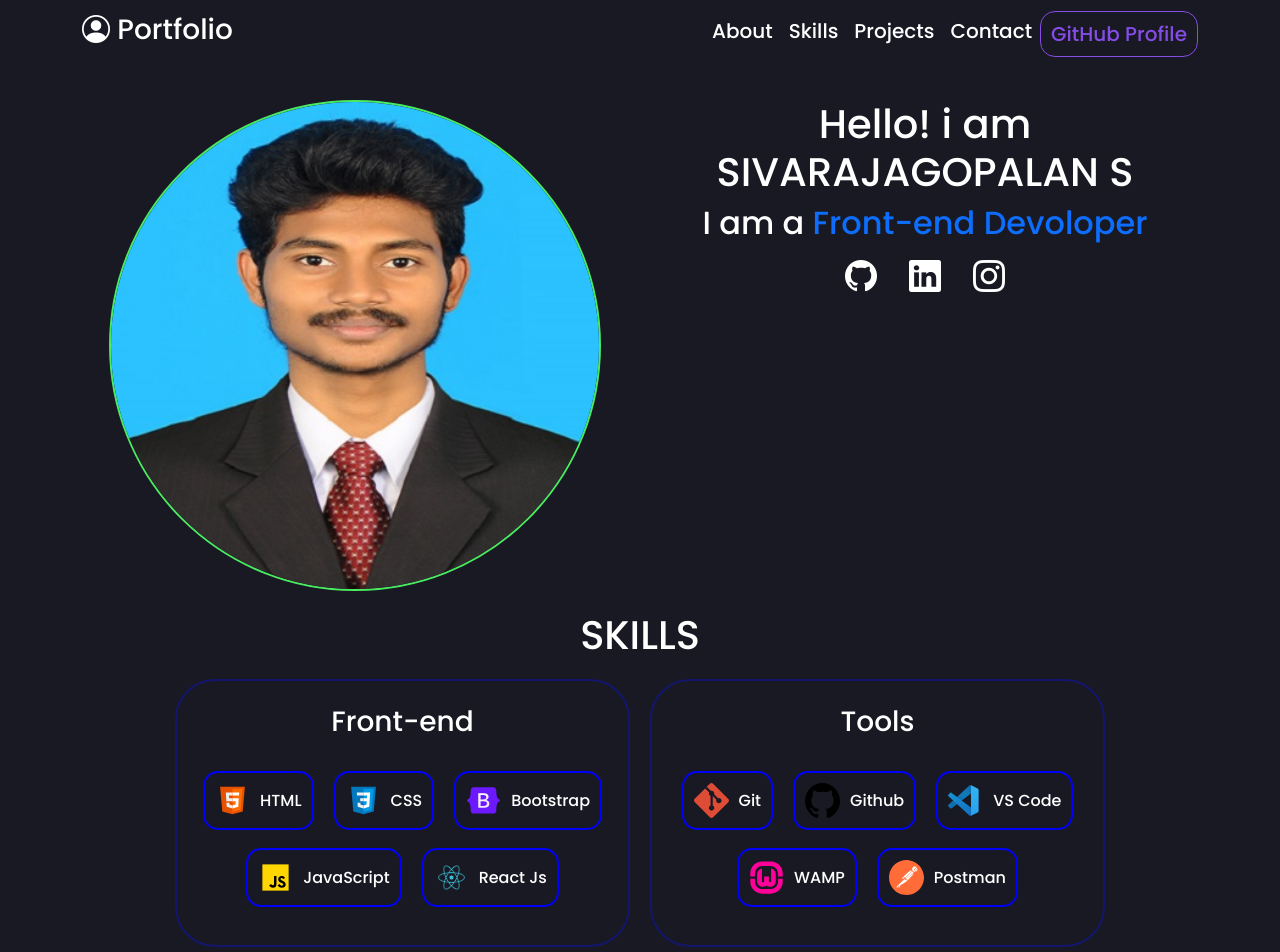
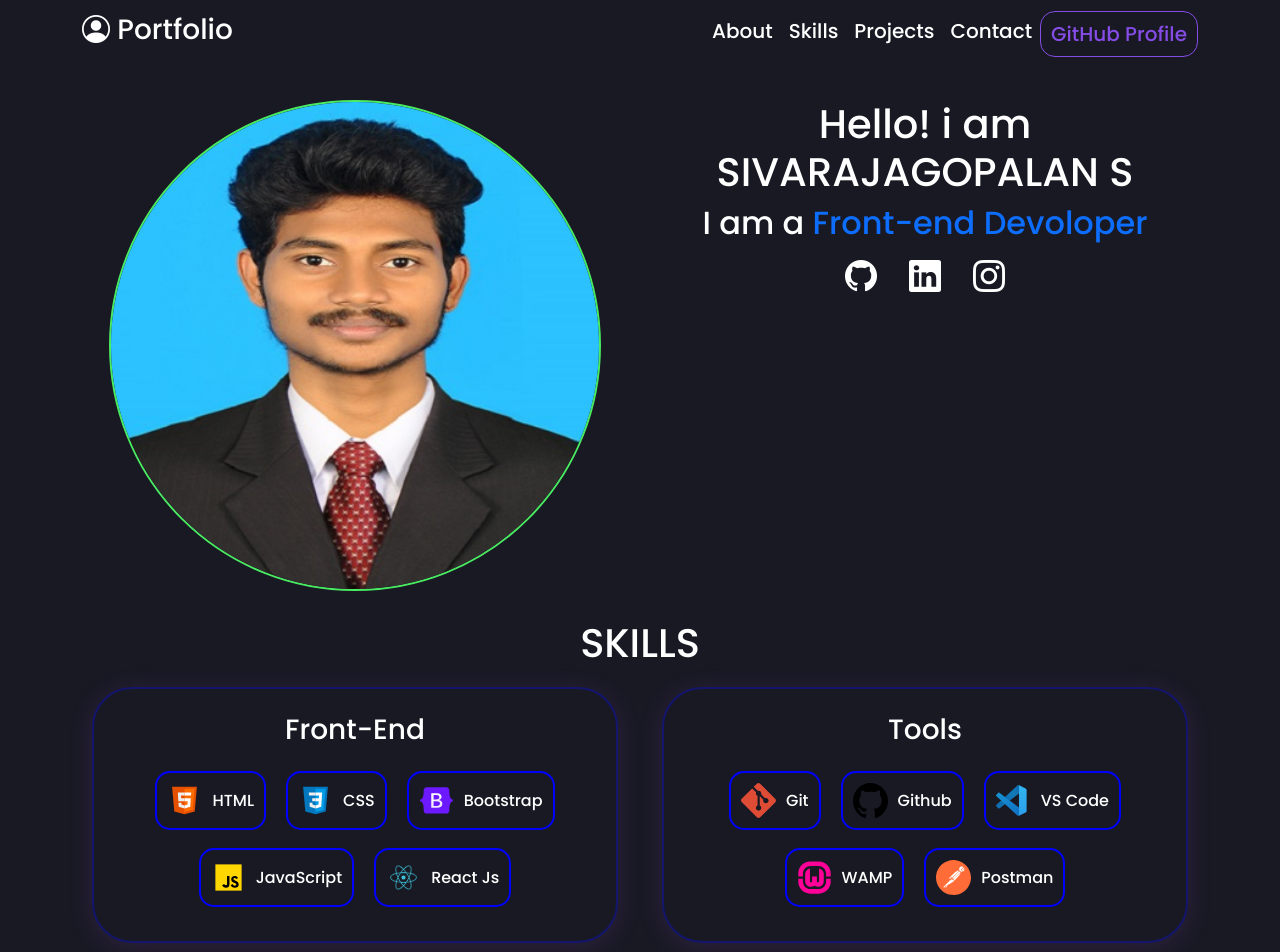
Before and after one commit to sivarajagopalans/My-Portfolio, a React (Create React App) app: page / in a window 1280 px wide. Shown: the top 952 px of the page. Built offline with nearby package versions, Linux system fonts and the light colour scheme.

Commit message:
edit skills component

```diff
--- a/src/App.js
+++ b/src/App.js
@@ -31,7 +31,7 @@ function App() {
     }, 1500);
   }, []);
   return (
-    <div className='' style={{ background: "rgb(25, 25, 36)" }}>
+    <div style={{ background: "rgb(25, 25, 36)" }}>
 
       {/* -------------preloader------------ */}
 
@@ -49,24 +49,7 @@ function App() {
 
       {/* ---------Skills---------- */}
 
-      <Container className='d-flex flex-column justify-content-center pt-3 align-items-center' id='skills'>
-        <h3 className=' h1 text-white d-flex justify-content-center py-1' >SKILLS</h3>
-        <Row className=' my-2 justify-content-center' >
-          <Col style={{ paddingLeft: "0px", paddingRight: "0px" }} className=''
-            md={6} sm={9} lg={6} xl={5} xxl={5}>
-            <Skills skill="Front-end" s1={htmllogo} s1t='HTML' s2={csslogo} s2t='CSS'
-              s3={bootstraplogo} s3t='Bootstrap' s4={javascriptlogo}
-              s4t='JavaScript'
-              s5={reactlogo} s5t='React Js' />
-          </Col>
-          <Col style={{ paddingLeft: "0px", paddingRight: "0px" }}
-            md={6} sm={9} lg={6} xl={5} xxl={5}>
-            <Skills skill='Tools' s1={gitlogo} s1t='Git' s2={githublogo} s2t='Github'
-              s3={vscodelogo} s3t='VS Code' s4={wamplogo} s4t='WAMP' s5={postmanlogo} s5t='Postman' />
-          </Col>
-
-        </Row>
-      </Container>
+      <Skills />
 
       {/* ----------project--------- */}
       <Container id='projects'>
@@ -90,14 +73,14 @@ function App() {
       {/* -----contact----- */}
 
 
-      <Contact/>
+      <Contact />
 
       {/* --------footer------- */}
       <div className=''>
         <Footer />
       </div>
 
-    </div>
+    </div >
   );
 }
 
--- a/src/components/Skills.jsx
+++ b/src/components/Skills.jsx
@@ -1,26 +1,69 @@
 import React from 'react'
 import './css/skills.css'
+import { Col, Container, Row } from 'react-bootstrap';
 
+import htmllogo from '../images/html-5.svg';
+import csslogo from '../images/css3.svg';
+import bootstraplogo from '../images/bootstrap.svg';
+import javascriptlogo from '../images/javascript.svg';
+import reactlogo from '../images/react.svg';
+import gitlogo from '../images/git.svg';
+import githublogo from '../images/github.svg';
+import vscodelogo from '../images/vs-code.svg';
+import wamplogo from '../images/WampServer.svg';
+import postmanlogo from '../images/postman.svg';
 
 export const Skills = (props) => {
+
+  const skillsList = [
+    {
+      title: 'Front-End',
+      skills: [
+        { name: 'HTML', image: htmllogo },
+        { name: 'CSS', image: csslogo },
+        { name: 'Bootstrap', image: bootstraplogo },
+        { name: 'JavaScript', image: javascriptlogo },
+        { name: 'React Js', image: reactlogo },
+      ]
+    },
+
+    {
+      title: 'Tools',
+      skills: [
+        { name: 'Git', image: gitlogo },
+        { name: 'Github', image: githublogo },
+        { name: 'VS Code', image: vscodelogo },
+        { name: 'WAMP', image: wamplogo },
+        { name: 'Postman', image: postmanlogo }
+      ]
+    }
+
+  ]
+
   return (
-    <section >
-    <div className='d-flex align-items-center text-white mb-3' id='skill'>
-      <h3 className='pt-4 pb-4'>{props.skill}</h3>
-
-      <div className='skills-contents'>
-        <h6 className='skills-name'><img src={props.s1} alt="" />{props.s1t}</h6>
-        <h6 className='skills-name'><img src={props.s2} alt="" />{props.s2t}</h6>
-        <h6 className='skills-name'><img src={props.s3} alt="" />{props.s3t}</h6>
-        <h6 className='skills-name'><img src={props.s4} alt="" />{props.s4t}</h6>
-        <h6 className='skills-name'><img src={props.s5} alt="" /> {props.s5t}</h6>
-      </div>
-
-
-
-
-    </div>
-    </section>
-
+    <Container className='my-4' id='skills'>
+      <Row className=' my-2'>
+        <h3 className=' h1 text-white text-center py-1' >SKILLS</h3>
+        {
+          skillsList.map((skill, index) => {
+            return (
+              <Col className='my-2' md={6} sm={12} key={index}>
+                <div  className=' text-white mb-3 skill'>
+                  <h3 className='my-4'>{skill.title}</h3>
+                  <div className='skills-contents'>
+                    {
+                      skill.skills.map((item) => {
+                        return (
+                          <h6 key={item.name} className='skills-name'><img src={item.image} alt="" />{item.name}</h6>)
+                      })
+                    }
+                  </div>
+                </div>
+              </Col>
+            )
+          })
+        }
+      </Row>
+    </Container>
   )
 }
--- a/src/components/css/skills.css
+++ b/src/components/css/skills.css
@@ -1,58 +1,48 @@
-.skills-contents{
+.skill {
+    display: flex;
+    flex-direction: column;
+    align-items: center;
+    border: 2px solid rgba(10, 17, 227, 0.379);
+    border-radius: 40px;
+    max-height: 400px;
+    height: 100%;
+    margin: 0 10px;
+    box-shadow: rgb(167 89 214 / 15%) 0px 4px 24px;
+}
+
+.skills-contents {
     display: flex;
     flex-direction: row;
     flex-wrap: wrap;
-   align-items: center;
-   align-content: center;
+    align-items: center;
     justify-content: center;
-
-
     padding: 0px 10px;
-    padding-bottom: 30px;
-
-    gap:10px 20px;
+    padding-bottom: 10px;
+    gap: 10px 20px;
 }
 
-#skill{
+.skills-name {
     display: flex;
-    flex-direction: column;
-    border: 2px solid rgba(10, 17, 227, 0.379);
-    /* height: 400px; */
-    border-radius: 40px;
-    align-items: center;
-    margin: 0 10px;
-}
-.skills-name{
-    display: flex;
-    justify-content:center;
+    justify-content: center;
     align-items: center;
     border: 2px solid blue;
     padding: 10px 10px;
     gap: 10px;
     border-radius: 15px;
 }
-.skills-name img{
+
+.skills-name img {
     width: 35px;
 }
 
 
+@media screen and (max-width:450px) {
 
-
-@media screen and (max-width:992px) {
-    #skill{
-        height: fit-content;
+    .skills-name {
+        font-size: 0.9rem;
     }
 
-
-
-}
-
-@media screen and (max-width:450px){
-
-    .skills-name{
-        font-size: 0.9rem;
-    }
-    .skills-name img{
+    .skills-name img {
         width: 30px;
     }
 
@@ -61,24 +51,13 @@
 
 @media screen and (max-width:375px) {
 
-    .skills-contents{
+    .skills-contents {
         padding: 0px 10px;
-    padding-bottom: 20px;
+        padding-bottom: 20px;
     }
-    .skills-name{
+
+    .skills-name {
         gap: 5px;
         padding: 5px 10px;
     }
-    .skills-name img{
-    }
-
-
 }
-
-
-@media screen and (max-width:370px) {
-
-
-
-
-}
```
